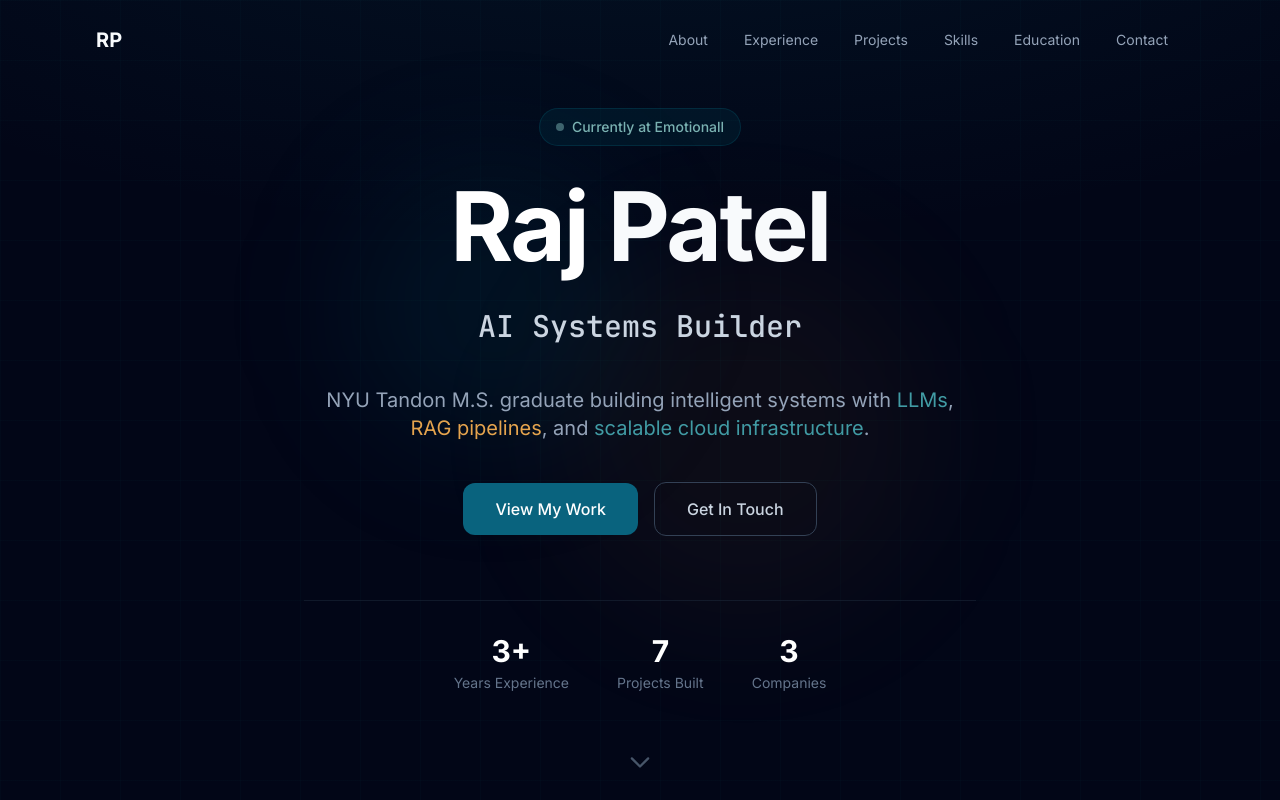
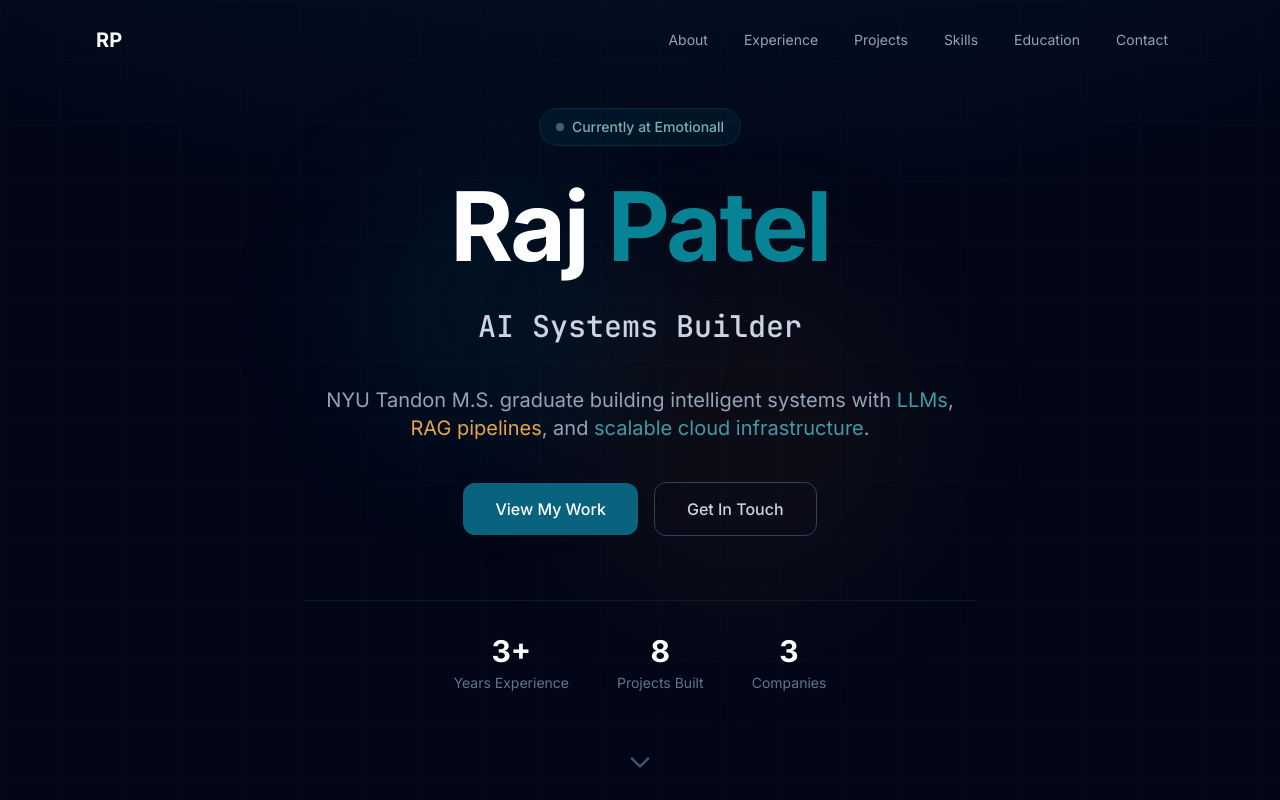
Before and after one commit to raj-013/portfolio, a React (Vite) app: page / in a window 1280 px wide. Shown: the top 800 px of the page. Built offline with nearby package versions, Linux system fonts and the light colour scheme; the HTML template or start-up script is replaced by a standard one.

Commit message:
style: replace Patel gradient with solid teal, update project count to 8

```diff
--- a/src/components/Hero.tsx
+++ b/src/components/Hero.tsx
@@ -47,7 +47,7 @@ export default function Hero() {
           className="text-5xl sm:text-6xl md:text-7xl lg:text-8xl font-bold tracking-tight mb-6"
         >
           <span className="text-white">Raj</span>{' '}
-          <span className="gradient-text">Patel</span>
+          <span className="text-primary-500">Patel</span>
         </motion.h1>
 
         <motion.div
@@ -111,7 +111,7 @@ export default function Hero() {
         >
           {[
             { value: '3+', label: 'Years Experience' },
-            { value: '7', label: 'Projects Built' },
+            { value: '8', label: 'Projects Built' },
             { value: '3', label: 'Companies' },
           ].map((stat) => (
             <div key={stat.label} className="text-center">
```
